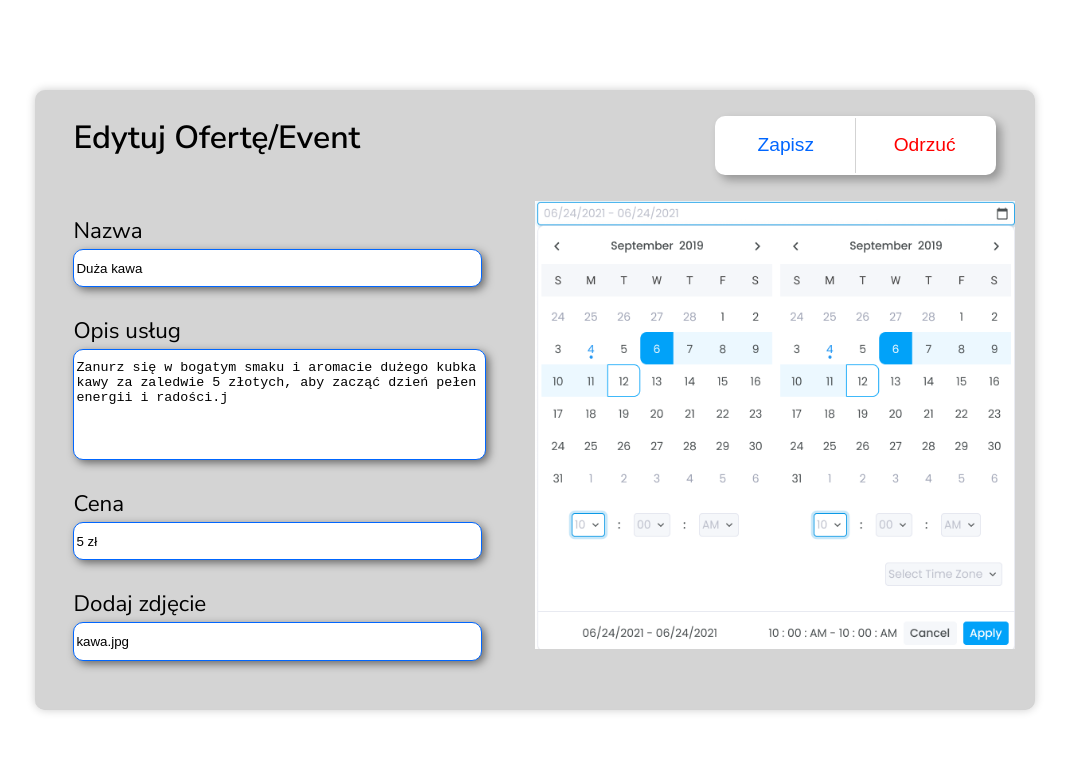
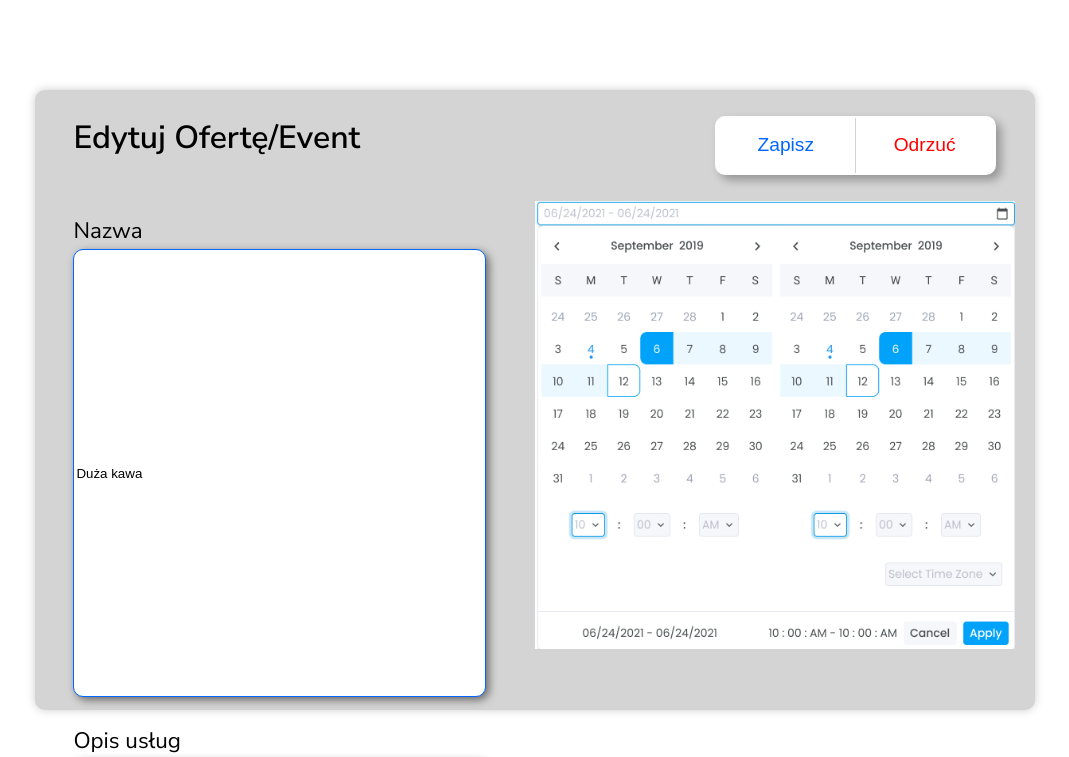
Before and after one commit to Megahard-Technologies/service-provider-frontend, a React (Vite) app: page /editEvent in a window 1280 px wide. Shown: the top 757 px of the page, without its empty margins (105-1174 px from the left). Built offline with nearby package versions, Linux system fonts and the light colour scheme.

Commit message:
Zmiana wersji vite

```diff
--- a/src/routes/addEvent/components/inputAddEvent.css
+++ b/src/routes/addEvent/components/inputAddEvent.css
@@ -4,8 +4,21 @@
     align-items: flex-start;
     flex-direction: column;
     cursor: pointer;
-    width: 99%;
-    height: 15%;
+    width: 100%;
+    height: 100%;
+    font-size: 1.4em;
+    gap: 3px;
+    margin: 0;
+}
+
+.container-event .input-price {
+    display: flex;
+    justify-content: center;
+    align-items: flex-start;
+    flex-direction: column;
+    cursor: pointer;
+    width: 50%;
+    height: 100%;
     font-size: 1.4em;
     gap: 3px;
     margin: 0;
@@ -13,7 +26,7 @@
 
 .container-event .input-box {
     width: 99%;
-    height: 90%;
+    height: 100%;
     border: 1px solid #0066FF;
     border-radius: 10px;
     box-shadow: 3px 3px 8px 0 rgba(0, 0, 0, 0.5);
```
